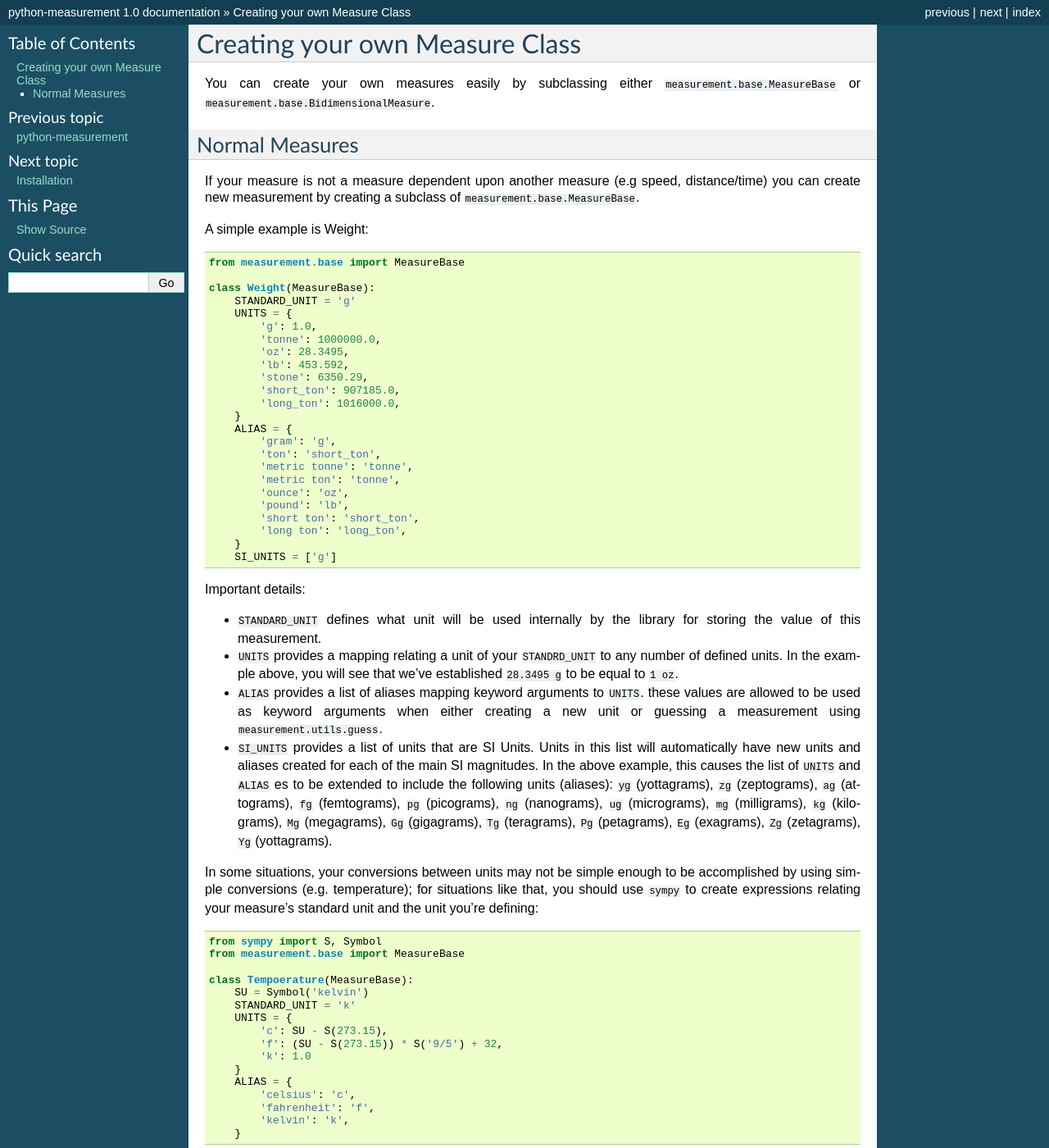
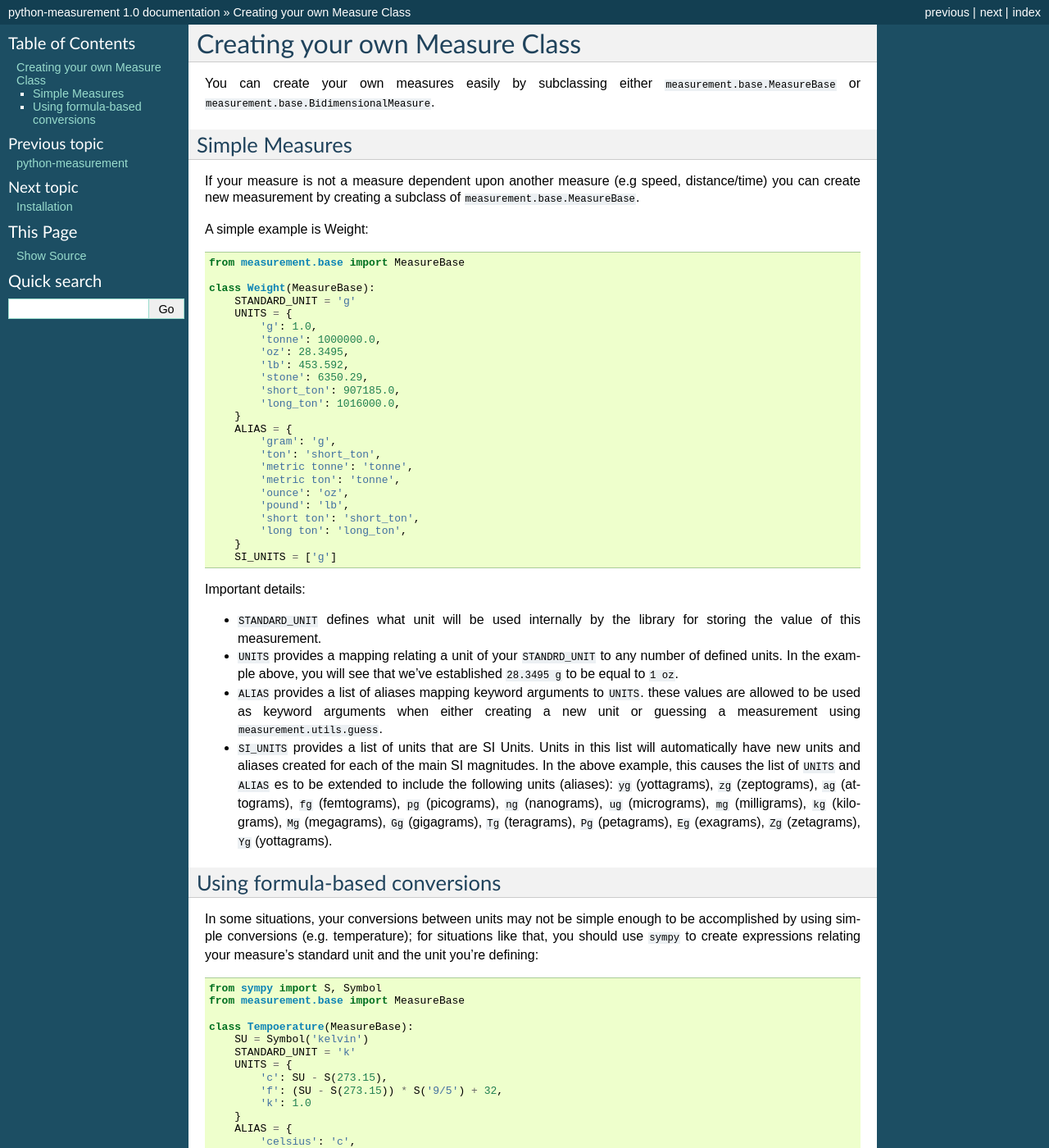
Before and after one commit to coddingtonbear/python-measurement, a Sphinx documentation site: the page built from docs/topics/creating_your_own_class.rst, in a window 1280 px wide and 1400 px high. Shown: the whole window at 82% size. Built offline with Sphinx 7.4.7, drawn with Linux system fonts in a browser that asks for light colours.

Commit message:
Updating documentation for clarity.

```diff
--- a/docs/topics/creating_your_own_class.rst
+++ b/docs/topics/creating_your_own_class.rst
@@ -6,7 +6,7 @@ You can create your own measures easily by subclassing either
 ``measurement.base.MeasureBase`` or ``measurement.base.BidimensionalMeasure``.
 
 
-Normal Measures
+Simple Measures
 ---------------
 
 If your measure is not a measure dependent upon another measure (e.g speed,
@@ -63,6 +63,9 @@ Important details:
   ``Pg`` (petagrams), ``Eg`` (exagrams), ``Zg`` (zetagrams),
   ``Yg`` (yottagrams).
 
+Using formula-based conversions
+-------------------------------
+
 In some situations, your conversions between units may not be simple enough
 to be accomplished by using simple conversions (e.g. temperature); for
 situations like that, you should use ``sympy`` to create expressions relating
```
